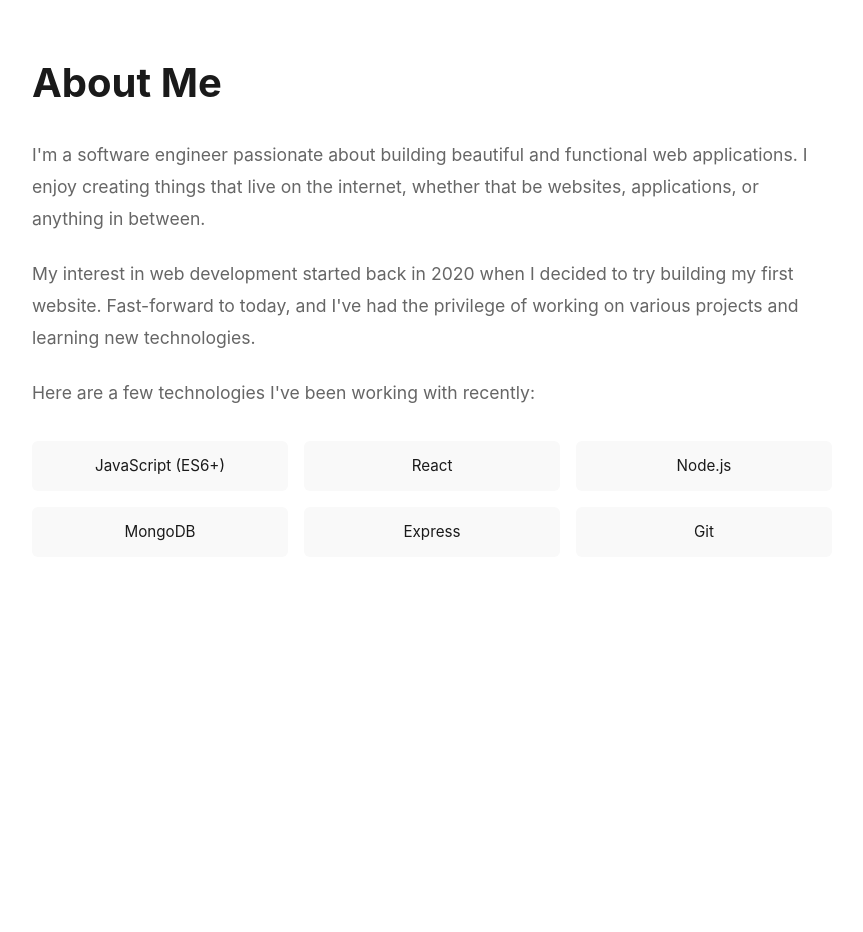
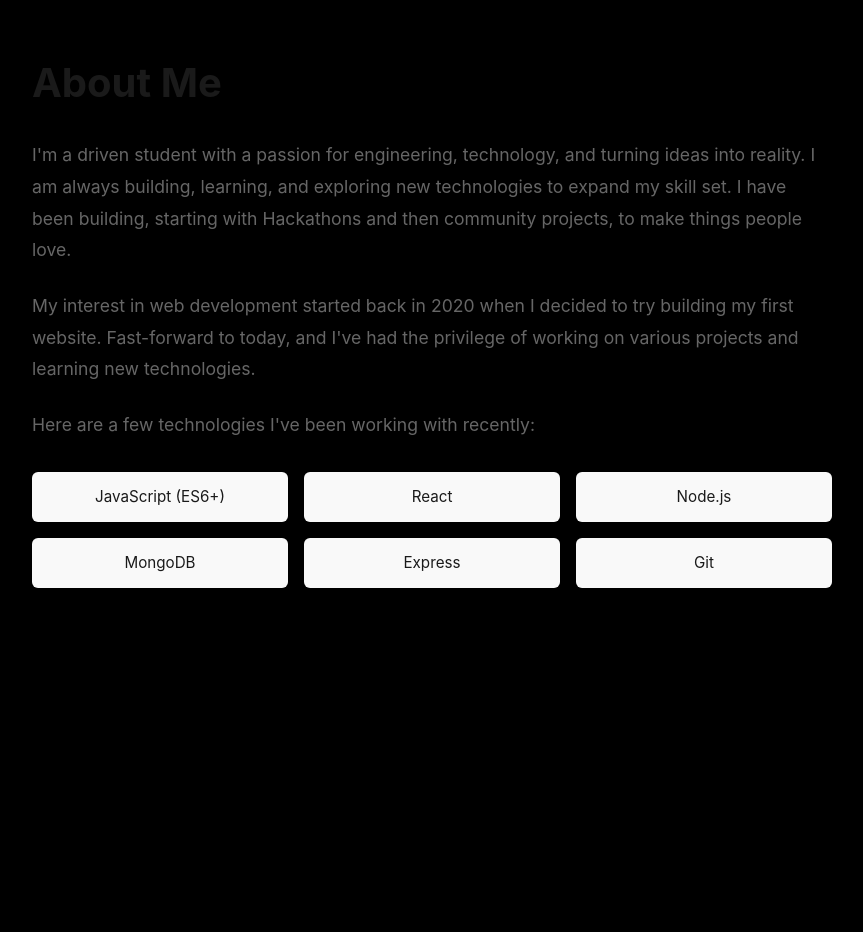
Before and after one commit to JaiPannu/personal-portfolio, a React (Vite) app: page / in a window 1280 px wide. Shown: the part 1620-2552 px from the top of the page, without its empty margins (72-935 px from the left). Built offline with nearby package versions, Linux system fonts and the light colour scheme.

Commit message:
Init commit

```diff
--- a/src/index.css
+++ b/src/index.css
@@ -12,7 +12,7 @@
   font-weight: 400;
 
   color: #1a1a1a;
-  background-color: #ffffff;
+  background-color: #000000;
 
   font-synthesis: none;
   text-rendering: optimizeLegibility;
--- a/src/pages/About.jsx
+++ b/src/pages/About.jsx
@@ -7,8 +7,12 @@
         <h2 className="section-title">About Me</h2>
         <div className="about-content">
           <p className="about-text">
-            I'm a software engineer passionate about building beautiful and functional web applications.
-            I enjoy creating things that live on the internet, whether that be websites, applications, or anything in between.
+            I'm a driven student with a passion for engineering,
+            technology, and turning ideas into reality. I am always
+            building, learning, and exploring new technologies to
+            expand my skill set. I have been building, starting
+            with Hackathons and then community projects,
+            to make things people love.
           </p>
           <p className="about-text">
             My interest in web development started back in 2020 when I decided to try building my first website.
```
